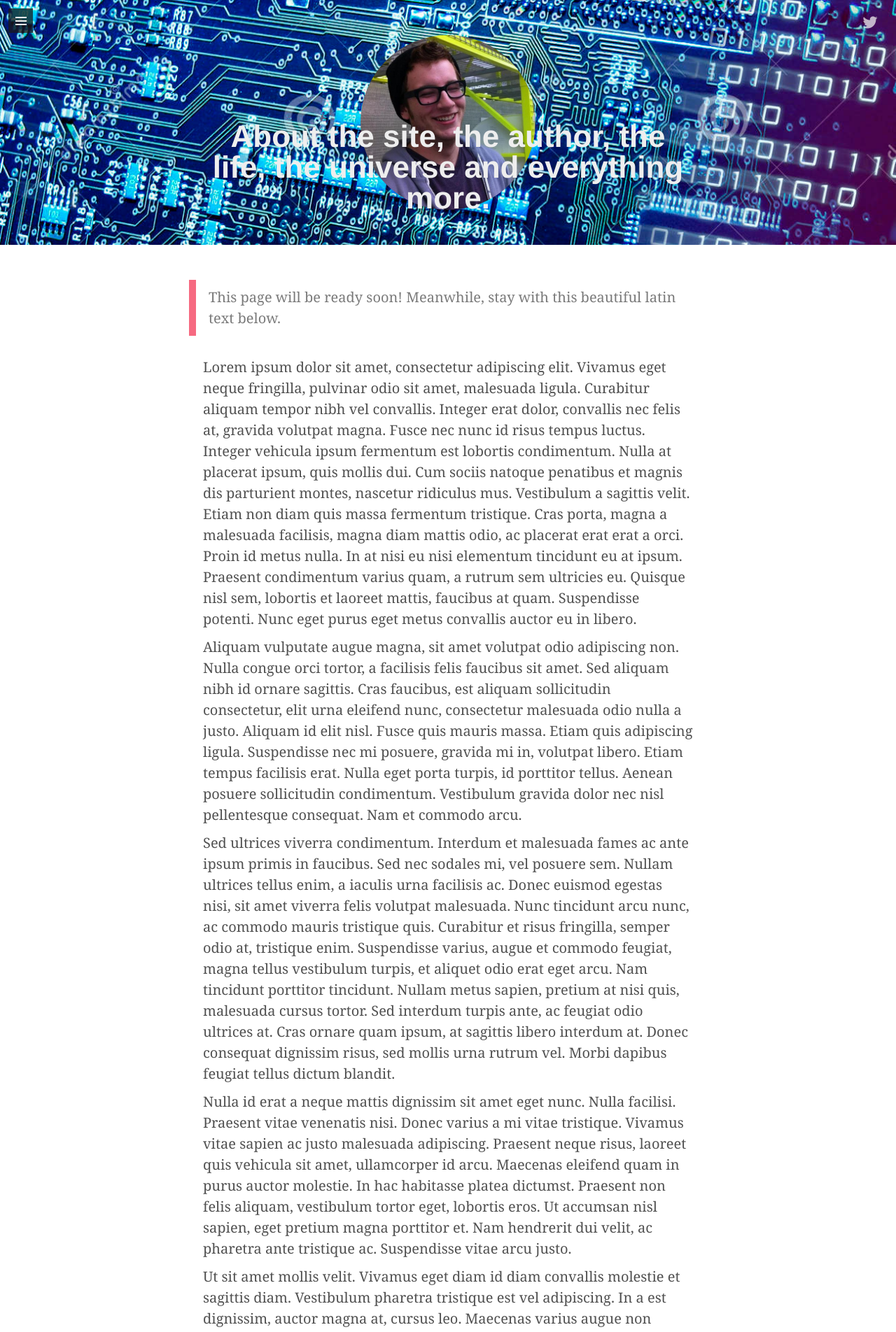
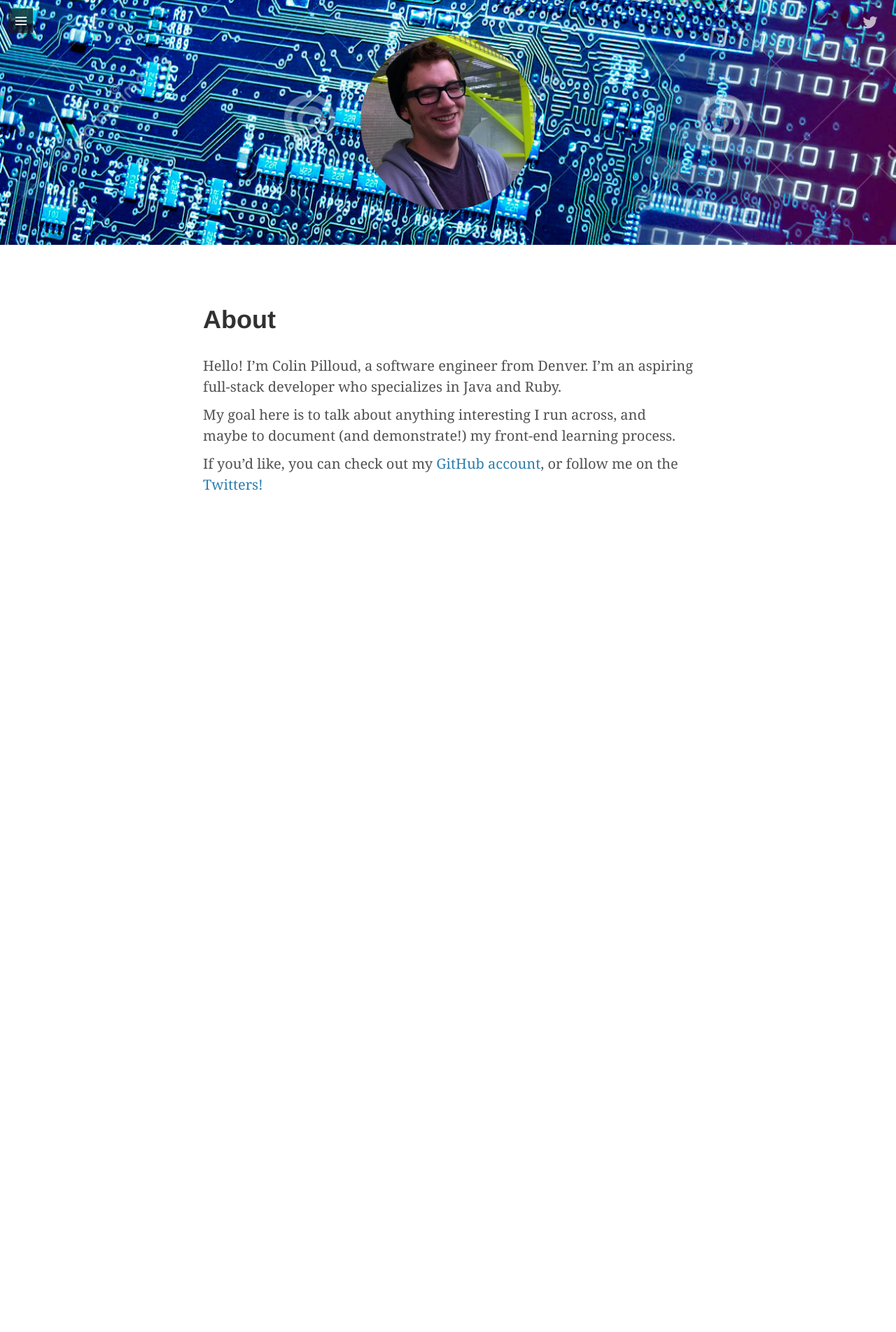
Before and after one commit to colinpilloud/colin.zone, a Jekyll site: the page built from about.md, in a window 1280 px wide. Shown: the top 1904 px of the page at 70% size. Built offline with Jekyll 4.4.1, drawn with Linux system fonts in a browser that asks for light colours; Markdown is read by kramdown in place of the engine named in the settings; after the commit the page ends 900 px from its top, so only the background shows below that; some of the changed text lies outside the part shown.

Commit message:
Fix up About page

```diff
--- a/_layouts/page.html
+++ b/_layouts/page.html
@@ -3,14 +3,12 @@ layout: default
 ---
 
 <header class="clean" style="height: 350px; background-image: url({{ site.cover }});">
-	{% include top.html %}
-	<a href="{{ site.url }}">
-		<div id="home-title" class="site-icon-page" style="background-image: url({{ site.icon }});"></div>
-	</a>
-	<div id="post-info" style="bottom: 30px; text-align: center; line-height: 45px;">
-		<h1>{{ page.title }}</h1>
-	</div>
+  {% include top.html %}
+  <a href="{{ site.url }}">
+    <div id="home-title" class="site-icon-page" style="background-image: url({{ site.icon }});"></div>
+  </a>
 </header>
 <div id="article">
-	{{ content }}
+  <h1 id="page-title">{{ page.title }}</h1>
+  {{ content }}
 </div>
--- a/about.md
+++ b/about.md
@@ -1,22 +1,10 @@
 ---
 layout: page
-title: About the site, the author, the life, the universe and everything more.
+title: About
 ---
 
-<div class="message">
-  This page will be ready soon! Meanwhile, stay with this beautiful latin text below.
-</div>
+Hello! I'm Colin Pilloud, a software engineer from Denver. I'm an aspiring full-stack developer who specializes in Java and Ruby.
 
-Lorem ipsum dolor sit amet, consectetur adipiscing elit. Vivamus eget neque fringilla, pulvinar odio sit amet, malesuada ligula. Curabitur aliquam tempor nibh vel convallis. Integer erat dolor, convallis nec felis at, gravida volutpat magna. Fusce nec nunc id risus tempus luctus. Integer vehicula ipsum fermentum est lobortis condimentum. Nulla at placerat ipsum, quis mollis dui. Cum sociis natoque penatibus et magnis dis parturient montes, nascetur ridiculus mus. Vestibulum a sagittis velit. Etiam non diam quis massa fermentum tristique. Cras porta, magna a malesuada facilisis, magna diam mattis odio, ac placerat erat erat a orci. Proin id metus nulla. In at nisi eu nisi elementum tincidunt eu at ipsum. Praesent condimentum varius quam, a rutrum sem ultricies eu. Quisque nisl sem, lobortis et laoreet mattis, faucibus at quam. Suspendisse potenti. Nunc eget purus eget metus convallis auctor eu in libero.
+My goal here is to talk about anything interesting I run across, and maybe to document (and demonstrate!) my front-end learning process.
 
-Aliquam vulputate augue magna, sit amet volutpat odio adipiscing non. Nulla congue orci tortor, a facilisis felis faucibus sit amet. Sed aliquam nibh id ornare sagittis. Cras faucibus, est aliquam sollicitudin consectetur, elit urna eleifend nunc, consectetur malesuada odio nulla a justo. Aliquam id elit nisl. Fusce quis mauris massa. Etiam quis adipiscing ligula. Suspendisse nec mi posuere, gravida mi in, volutpat libero. Etiam tempus facilisis erat. Nulla eget porta turpis, id porttitor tellus. Aenean posuere sollicitudin condimentum. Vestibulum gravida dolor nec nisl pellentesque consequat. Nam et commodo arcu.
-
-Sed ultrices viverra condimentum. Interdum et malesuada fames ac ante ipsum primis in faucibus. Sed nec sodales mi, vel posuere sem. Nullam ultrices tellus enim, a iaculis urna facilisis ac. Donec euismod egestas nisi, sit amet viverra felis volutpat malesuada. Nunc tincidunt arcu nunc, ac commodo mauris tristique quis. Curabitur et risus fringilla, semper odio at, tristique enim. Suspendisse varius, augue et commodo feugiat, magna tellus vestibulum turpis, et aliquet odio erat eget arcu. Nam tincidunt porttitor tincidunt. Nullam metus sapien, pretium at nisi quis, malesuada cursus tortor. Sed interdum turpis ante, ac feugiat odio ultrices at. Cras ornare quam ipsum, at sagittis libero interdum at. Donec consequat dignissim risus, sed mollis urna rutrum vel. Morbi dapibus feugiat tellus dictum blandit.
-
-Nulla id erat a neque mattis dignissim sit amet eget nunc. Nulla facilisi. Praesent vitae venenatis nisi. Donec varius a mi vitae tristique. Vivamus vitae sapien ac justo malesuada adipiscing. Praesent neque risus, laoreet quis vehicula sit amet, ullamcorper id arcu. Maecenas eleifend quam in purus auctor molestie. In hac habitasse platea dictumst. Praesent non felis aliquam, vestibulum tortor eget, lobortis eros. Ut accumsan nisl sapien, eget pretium magna porttitor et. Nam hendrerit dui velit, ac pharetra ante tristique ac. Suspendisse vitae arcu justo.
-
-Ut sit amet mollis velit. Vivamus eget diam id diam convallis molestie et sagittis diam. Vestibulum pharetra tristique est vel adipiscing. In a est dignissim, auctor magna at, cursus leo. Maecenas varius augue non lacinia eleifend. Fusce tempor elementum rutrum. Donec dolor tortor, condimentum sed vehicula vitae, vehicula at leo. Sed malesuada pulvinar nibh, nec tristique orci semper sed. Aenean risus nisl, placerat vel euismod quis, posuere rhoncus dolor. In quis ante placerat, euismod risus ut, congue dui. Duis luctus semper nunc vel pulvinar. Donec consequat, lorem nec rutrum venenatis, nisi neque pulvinar libero, id venenatis massa magna quis nisl. Nam sit amet tincidunt nunc. Suspendisse sem eros, blandit quis luctus sit amet, feugiat eu tellus. Suspendisse ac consectetur risus. Etiam in hendrerit magna, id tempus eros.
-
-Morbi euismod suscipit suscipit. Phasellus a arcu ac turpis lacinia dictum. Mauris imperdiet commodo quam et condimentum. Aenean est ligula, hendrerit et varius quis, luctus et lorem. Aliquam vestibulum et magna nec aliquam. Suspendisse eu ultricies lectus. Duis vel lorem ut quam bibendum viverra. Curabitur scelerisque, mauris dignissim dignissim egestas, tortor eros pellentesque nunc, ac elementum justo libero sollicitudin erat. Suspendisse suscipit orci eu nibh elementum, non cursus turpis ullamcorper. Integer vehicula libero et tellus vulputate, eu aliquam diam placerat. Morbi pharetra, urna quis bibendum vulputate, nibh nisl dictum risus, et cursus tortor tortor id libero. Integer accumsan, enim sit amet blandit ultricies, diam elit condimentum justo, quis adipiscing dolor eros non neque. Vivamus commodo sem libero, sit amet tincidunt nisi accumsan vitae. Donec nec sem nunc. Phasellus sed placerat erat. Integer nisi lectus, cursus a est id, gravida aliquam purus.
-
-Good bye, and thank's for all the fish!
+If you'd like, you can check out my [GitHub account](http://github.com/colinpilloud), or follow me on the [Twitters!](http://twitter.com/colinpilloud)
--- a/assets/css/default.css
+++ b/assets/css/default.css
@@ -542,3 +542,7 @@ pre code {
 	margin-top: 60px;
 	border-top: 1px solid #EEE;
 }
+
+#page-title {
+  font-family: Helvetica, Arial, sans-serif;
+}
```
Also changed, not shown: _layouts/post.html (+0 -17 lines).
